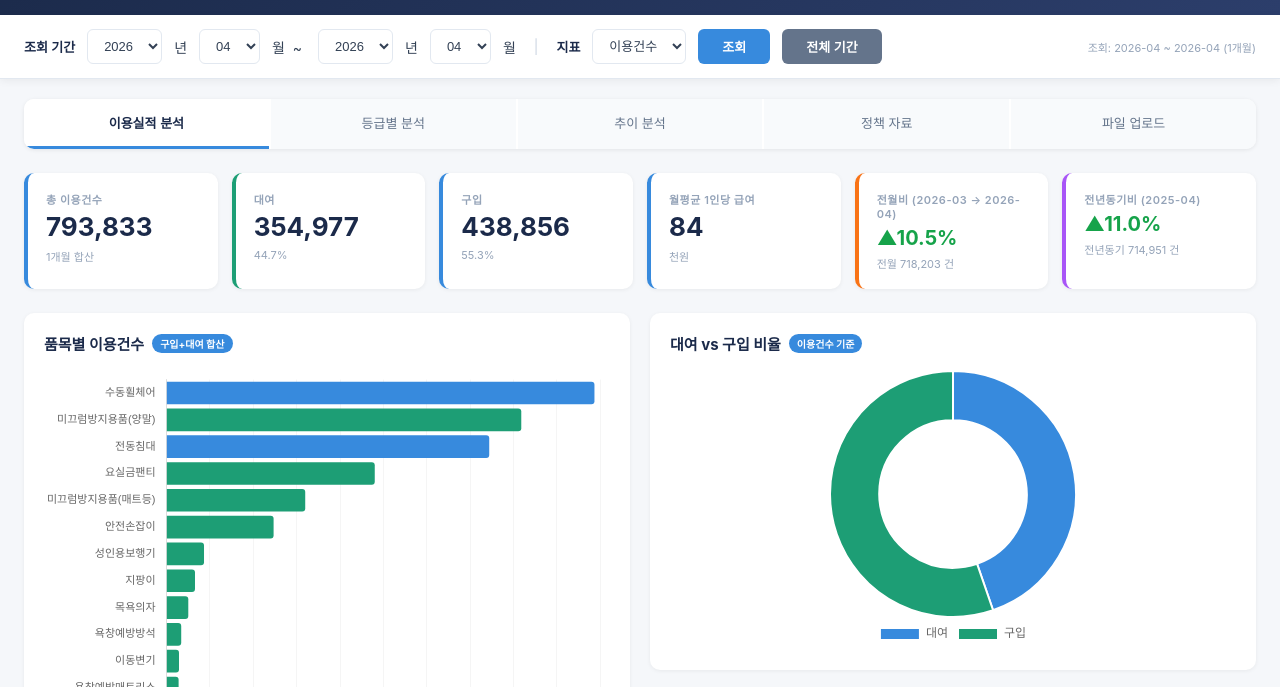
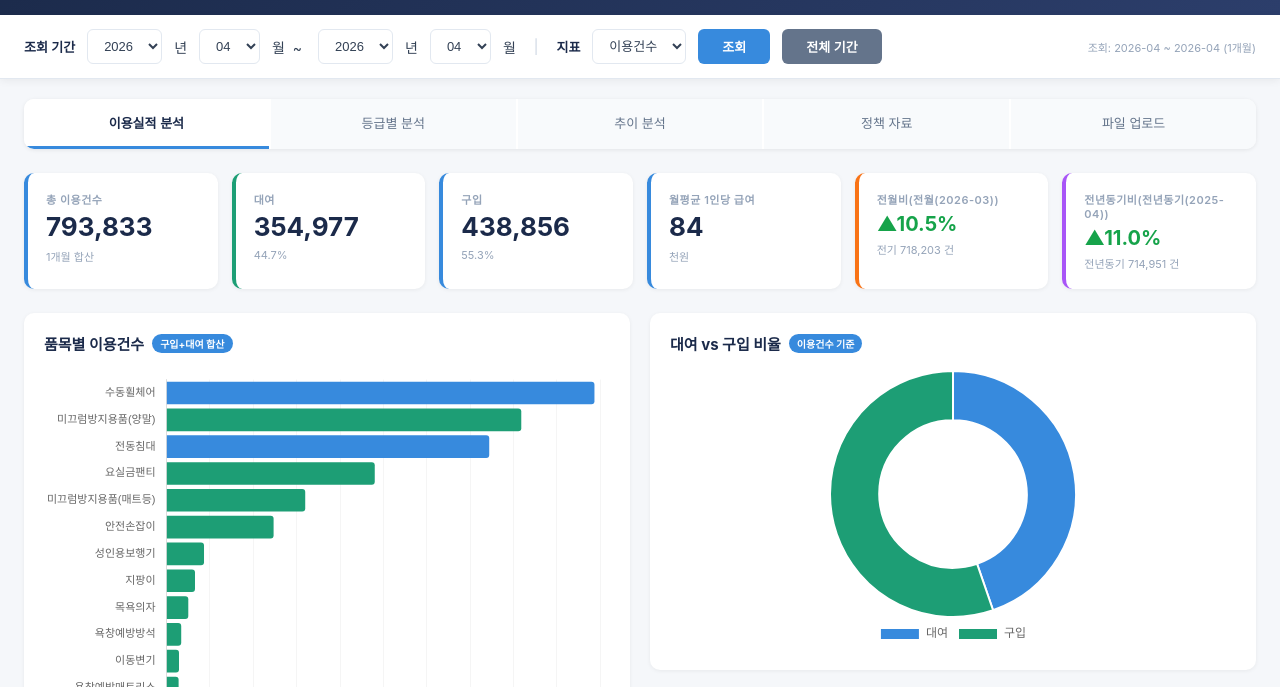
Before and after one commit to wonyul01-collab/dashboard, a plain HTML site: page dashboard.html in a window 1280 px wide. Shown: the part 73-760 px from the top of the page. Drawn offline with nearby package versions, Linux system fonts and the light colour scheme.

Commit message:
대시보드 자동 업데이트 (2026-06-01 15:06)

```diff
--- a/dashboard.html
+++ b/dashboard.html
@@ -569,12 +569,21 @@ function renderTab0() {
   const realTotal=realPurch+realRental;
   const hasReal=realTotal>0;
 
-  // ── 비교 기준 데이터 (RAW_DATA 기반) ──
+  // ── 비교 기준 데이터 (누적 기간 대응) ──
+  const _firstD  = filteredData[0];
   const _lastD   = filteredData[filteredData.length-1];
-  const _lastIdx = _lastD ? RAW_DATA.findIndex(d=>d.date===_lastD.date) : -1;
-  const _prevMonthD = _lastIdx>0 ? RAW_DATA[_lastIdx-1] : null;
-  const _pyYear  = _lastD ? String(parseInt(_lastD.date.slice(0,4))-1)+_lastD.date.slice(4) : null;
-  const _prevYearD  = _pyYear  ? RAW_DATA.find(d=>d.date===_pyYear)  : null;
+  const _N       = filteredData.length;
+  function _shiftDate(dateStr, mo) {
+    let [y,m]=dateStr.split('-').map(Number); m+=mo;
+    while(m>12){m-=12;y++;} while(m<1){m+=12;y--;}
+    return y+'-'+String(m).padStart(2,'0');
+  }
+  const _yoyStart = _shiftDate(_firstD.date, -12);
+  const _yoyEnd   = _shiftDate(_lastD.date,  -12);
+  const _yoyData  = RAW_DATA.filter(d=>d.date>=_yoyStart && d.date<=_yoyEnd);
+  const _momEnd   = _shiftDate(_firstD.date, -1);
+  const _momStart = _shiftDate(_firstD.date, -_N);
+  const _momData  = RAW_DATA.filter(d=>d.date>=_momStart && d.date<=_momEnd);
 
   // 총합 헬퍼
   function _tot(m,cat){
@@ -596,23 +605,29 @@ function renderTab0() {
     if(metric==='amount') return m.table1[key]?.total_amount ?? null;
     return m.table2[key]?.total_users ?? null;
   }
+  function _totArr(arr,cat){ return arr.reduce((s,m)=>s+_tot(m,cat),0); }
+  function _itemValArr(arr,key){ return arr.reduce((s,m)=>{const v=_itemVal(m,key);return s+(v??0);},0); }
 
-  const _currTotal   = _tot(_lastD, null);
-  const _momPct      = _pctStr(_currTotal, _tot(_prevMonthD, null));
-  const _yoyPct      = _pctStr(_currTotal, _tot(_prevYearD,  null));
+  const _currTotal   = _totArr(filteredData, null);
+  const _momTotal    = _totArr(_momData, null);
+  const _yoyTotal    = _totArr(_yoyData, null);
+  const _momPct      = _pctStr(_currTotal, _momTotal);
+  const _yoyPct      = _pctStr(_currTotal, _yoyTotal);
   const _unit        = metric==='amount' ? '천원' : metric==='users' ? '명' : '건';
 
-  const momCard = _prevMonthD ? (
+  const _momLabel = _N===1 ? '전월('+_momEnd+')' : '전기('+_momStart+'~'+_momEnd+')';
+  const _yoyLabel = _N===1 ? '전년동기('+_yoyEnd+')' : '전년동기('+_yoyStart+'~'+_yoyEnd+')';
+  const momCard = _momData.length>0 ? (
     '<div class="kpi-card prev">'+
-    '<div class="kpi-label">전월비 ('+_prevMonthD.date+' → '+(_lastD?.date||'')+') </div>'+
+    '<div class="kpi-label">'+(_N===1?'전월비':'전기비')+'('+_momLabel+')</div>'+
     '<div class="kpi-value sm">'+_arrow(_momPct)+'</div>'+
-    '<div class="kpi-sub">전월 '+fmt(_tot(_prevMonthD,null))+' '+_unit+'</div>'+
+    '<div class="kpi-sub">전기 '+fmt(_momTotal)+' '+_unit+'</div>'+
     '</div>') : '';
-  const yoyCard = _prevYearD ? (
+  const yoyCard = _yoyData.length>0 ? (
     '<div class="kpi-card yoy">'+
-    '<div class="kpi-label">전년동기비 ('+_prevYearD.date+')</div>'+
+    '<div class="kpi-label">전년동기비('+_yoyLabel+')</div>'+
     '<div class="kpi-value sm">'+_arrow(_yoyPct)+'</div>'+
-    '<div class="kpi-sub">전년동기 '+fmt(_tot(_prevYearD,null))+' '+_unit+'</div>'+
+    '<div class="kpi-sub">전년동기 '+fmt(_yoyTotal)+' '+_unit+'</div>'+
     '</div>') : '';
 
   // KPI — 지표별 강조 항목 변경 (인원수는 real_users 기준)
@@ -676,9 +691,9 @@ function renderTab0() {
   // Rank table — 급여액 컬럼은 항상 total_amount 기준 / 첫 번째 수치 컬럼은 지표에 따라 변경
   const isUsers=metric==='users';
   document.getElementById('thCountCol').textContent=isUsers?'인원수':'이용건수';
-  const _eP=document.getElementById('thPrevCol');    if(_eP) _eP.textContent=_prevMonthD?'전월('+_prevMonthD.date+')'   :'전월';
-  const _eM=document.getElementById('thMomCol');     if(_eM) _eM.textContent='전월비';
-  const _eY=document.getElementById('thYoyBaseCol'); if(_eY) _eY.textContent=_prevYearD ?'전년동기('+_prevYearD.date+')'  :'전년동기';
+  const _eP=document.getElementById('thPrevCol');    if(_eP) _eP.textContent=_momData.length?(_N===1?'전월('+_momEnd+')':'전기('+_momStart+'~'+_momEnd+')'):'전기';
+  const _eM=document.getElementById('thMomCol');     if(_eM) _eM.textContent=_N===1?'전월비':'전기비';
+  const _eY=document.getElementById('thYoyBaseCol'); if(_eY) _eY.textContent=_yoyData.length?(_N===1?'전년동기('+_yoyEnd+')':'전년동기('+_yoyStart+'~'+_yoyEnd+')'):'전년동기';
   const _eYY=document.getElementById('thYoyCol');    if(_eYY)_eYY.textContent='전년동기비';
   const sorted=[...items].sort((a,b)=>itemVal(b)-itemVal(a));
   const maxAmtRank=sorted.reduce((m,i)=>Math.max(m,i.total_amount),0)||1;
@@ -697,10 +712,10 @@ function renderTab0() {
       <td><div style="display:flex;align-items:center;gap:8px;"><span style="min-width:80px;text-align:right;">${valStr}</span>
         <div class="amount-bar" style="flex:1;"><div class="amount-fill" style="width:${barW}%;background:${item.category==='대여'?'#378ADD':'#1D9E75'};"></div></div></div></td>
       <td style="text-align:right; border-right:2px solid #e2e8f0;">${pct(amtVal,totalAmount)}%</td>
-      <td class="cmp-base" style="text-align:right; background:#fffbf5;">${_itemVal(_prevMonthD,item.key)!=null ? fmt(_itemVal(_prevMonthD,item.key)) : "-"}</td>
-      <td style="text-align:center; background:#fffbf5; border-right:2px solid #fed7aa;">${_arrow(_pctStr(itemVal(item), _itemVal(_prevMonthD,item.key)??0))}</td>
-      <td class="cmp-base" style="text-align:right; background:#f7fffe;">${_itemVal(_prevYearD,item.key)!=null ? fmt(_itemVal(_prevYearD,item.key)) : "-"}</td>
-      <td style="text-align:center; background:#f7fffe;">${_arrow(_pctStr(itemVal(item), _itemVal(_prevYearD,item.key)??0))}</td>
+      <td class="cmp-base" style="text-align:right; background:#fffbf5;">${_momData.length ? fmt(_itemValArr(_momData,item.key)) : "-"}</td>
+      <td style="text-align:center; background:#fffbf5; border-right:2px solid #fed7aa;">${_arrow(_pctStr(itemVal(item), _itemValArr(_momData,item.key)))}</td>
+      <td class="cmp-base" style="text-align:right; background:#f7fffe;">${_yoyData.length ? fmt(_itemValArr(_yoyData,item.key)) : "-"}</td>
+      <td style="text-align:center; background:#f7fffe;">${_arrow(_pctStr(itemVal(item), _itemValArr(_yoyData,item.key)))}</td>
     </tr>`;
   }).join('');
 }
```
